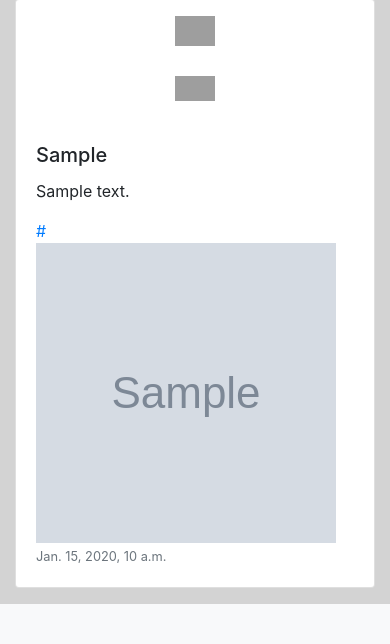
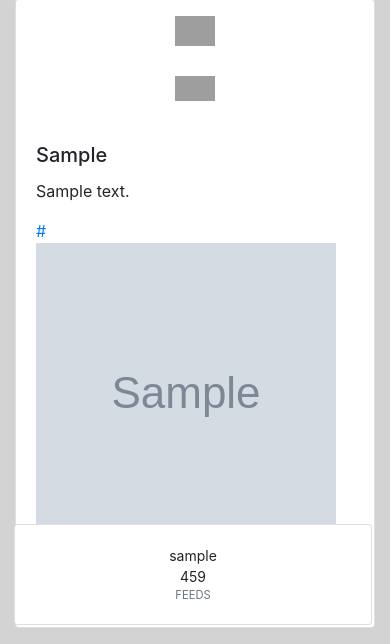
Before and after one commit to darshakpranpariya/Shara, a Django app: page /main/ in a window 390 px wide. Shown: the part 825-1469 px from the top of the page. Before the commit the page ends 1429 px from the top, so only its background shows below. Run offline with Django 3.2, Linux system fonts and the light colour scheme; tables that the repository leaves empty hold one stand-in row (values such as "Sample post"); grey boxes marked "Sample" are stand-in pictures; some libraries are stand-ins or nearby versions; grey boxes are pictures that could not be loaded.

Commit message:
15/5/2020

```diff
--- a/mysite/settings.py
+++ b/mysite/settings.py
@@ -122,7 +122,7 @@ USE_L10N = True
 
 USE_TZ = True
 
-
+LOGOUT_REDIRECT_URL = 'main'
 # Static files (CSS, JavaScript, Images)
 # https://docs.djangoproject.com/en/3.0/howto/static-files/
 
--- a/sharaapp/templates/shara/main.html
+++ b/sharaapp/templates/shara/main.html
@@ -1,6 +1,17 @@
 {% extends 'shara/index.html' %}
 
 {% block content %}
+
+    <style>
+        .bottomright {
+            position: absolute;
+            bottom: 2px;
+            right: 2px;
+            font-size: 14px;
+
+        }
+    </style>
+
     <div class = "container-fluid mt-2">
         <div class="row">
             <div class="col-md-9">
@@ -49,12 +60,25 @@
                                     <br/>
                                     <img alt="hello" src="/media/{{tip.file}}" height="300" width="300" class="option1" id="incorrect_answer1">
                                     <p class="card-text"><small class="text-muted">{{tip.date}}</small></p>
-                                    {% comment %} {% for userdata in tip.user.all %}
-                                        <p class="card-text"><small class="text-muted">{{userdata.username}}</small></p>
-                                        <p class="card-text"><small class="text-muted">{{userdata.email}}</small></p>
-                                    {% endfor %} {% endcomment %}
+                                    <p class="card-text"><small class="text-muted">{{tip.userid.username}}</small></p>
                                 </div>
                             </div>
+
+                            <div class="col-sm-6 col-lg-2 bottomright">
+                                <div class="card">
+                                    <div class="card-body  text-center">
+                                        <div class="col">
+                                        <div class="text-value-xl">{{tip.userid.username}}</div>
+                                        </div>
+                                        <div class="vr"></div>
+                                        <div class="col">
+                                        <div class="text-value-xl">459</div>
+                                        <div class="text-uppercase text-muted small">feeds</div>
+                                        </div>
+                                    </div>
+                                </div>
+                            </div>
+
                         </div>
                     </div>
                 </div>
--- a/sharaapp/templates/shara/profile.html
+++ b/sharaapp/templates/shara/profile.html
@@ -32,6 +32,7 @@
                         <p class="card-text">Some quick example text to build on the card title and make up the bulk of the card's content.</p>
                         <button type="button" class="btn btn-primary" data-toggle="modal" data-target="#exampleModal">Add Tips</button>
                         <!-- <a href="#" class="card-link">Another link</a> -->
+                        <a href="{% url 'logout' %}" class="btn btn-outline-secondary" role="button" aria-pressed="true">Logout</a>
                     </div>
                 </div>
             </div>
@@ -74,6 +75,7 @@
                             <button type="submit" class="btn btn-primary btn-block">Upload</button>
                         </div>
                     </form>
+
                 </div>
                 <div class="modal-footer">
                     <button type="button" class="btn btn-secondary" data-dismiss="modal">Close</button>
--- a/sharaapp/views.py
+++ b/sharaapp/views.py
@@ -1,11 +1,13 @@
 from django.shortcuts import render
 from django.http import HttpResponse
 from django.contrib.auth.models import User,auth
-from django.contrib.auth import login, logout
+from django.contrib.auth import *
+from django.contrib.auth import logout as django_logout
 from django.contrib import messages
 from django.contrib.auth import authenticate
-from  sharaapp.models import Tips
+from  sharaapp.models import *
 import datetime
+from django.shortcuts import HttpResponseRedirect
 
 def index(request):
     return render(request,'shara/index.html')
@@ -26,6 +28,8 @@ def main(request):
             else:
                 ob1 = User.objects.create_user(username=username,email=email,password=password)
                 ob1.save()
+                ob2 = DeepUserDetails(userid_id=id,reputation=0,totalupvote=0,totaldownvote=0,totaltips=0)
+                ob2.save()
                 messages.success(request, "you are successfully registered.")
                 messages.info(request, "please, do login.")
                 return render(request,'shara/main.html')
@@ -35,7 +39,7 @@ def main(request):
                 if(user is not None):
                     messages.success(request, "Login Successful")
                     login(request, user)
-                    return render(request,'shara/main.html',{'name':username,'user':user})
+                    return render(request,'shara/main.html',context)
                 else:
                     messages.error(request, "Username/Password is wrong.")
                     return render(request,'shara/main.html')
@@ -52,10 +56,10 @@ def main(request):
 def profile(request):
     return render(request,'shara/profile.html')
 
-def logout_request(request):
-    logout(request)
+def logout(request):
+    django_logout(request)
     messages.info(request, "Logged out successfully!")
-    return redirect('shara/main.html')
+    return HttpResponseRedirect('/main/')
 
 def addtips(request):
     if request.method == 'POST':
@@ -67,6 +71,8 @@ def addtips(request):
         userid = request.user;
         ob = Tips(userid_id=userid.id,tags=tag,comment=comment,links=link,file=file,date=datetime.datetime.now(),upvote=0,downvote=0,totalscore=0)
         ob.save()
+        u = DeepUserDetails.objects.get(userid_id=userid)
+        print(u)
         return render(request,'shara/main.html')
     return render(request,'shara/profile.html')
 # def signup(request):
```
